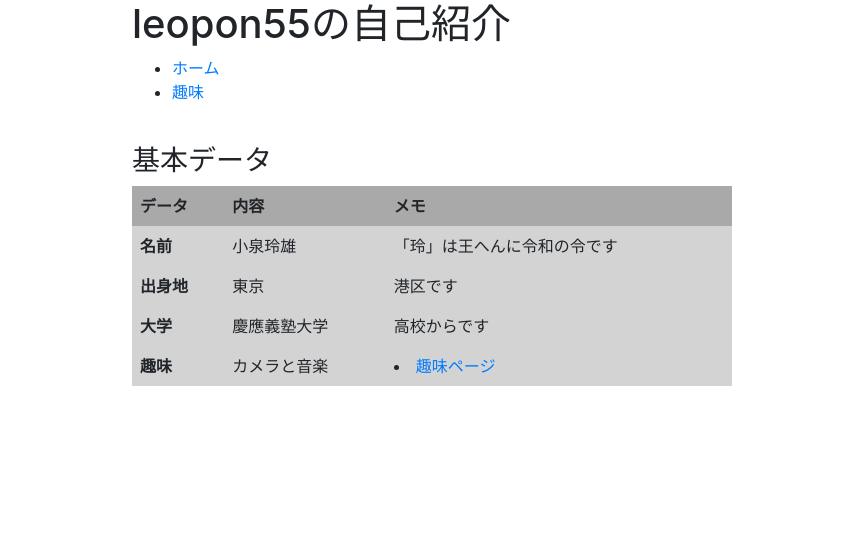
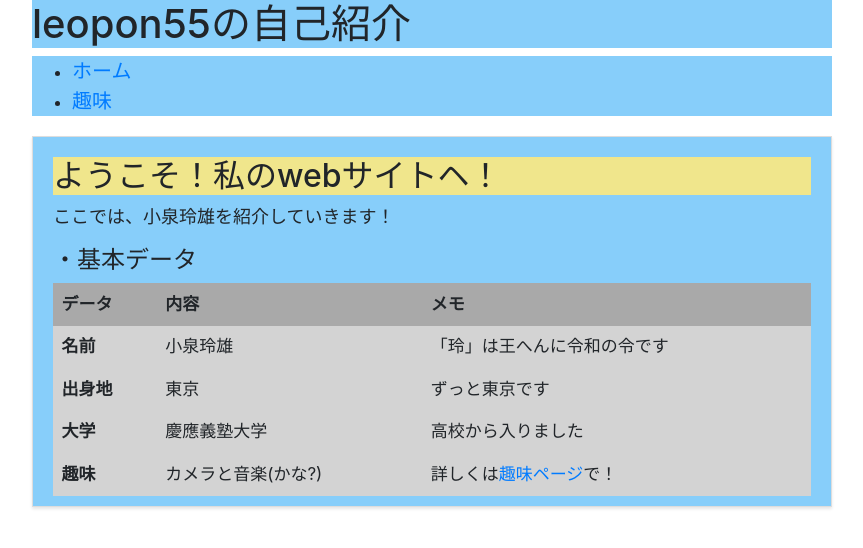
Before and after one commit to leopon55/leopon55.github.io, a plain HTML site: page index.html in a window 1280 px wide. Shown: the whole page, without its empty margins (208-1071 px from the left). Drawn offline with Linux system fonts and the light colour scheme.

Commit message:
趣味ページを作成しました。cssで、色を修正しました。

```diff
--- a/index.html
+++ b/index.html
@@ -10,20 +10,23 @@
 content="width=device-width, user-scalable=no, initial-scale=1.0, maximum-scale=1.0, minimum-scale=1.0">
 <meta http-equiv="X-UA-Compatible" content="ie=edge">
 <title>leopon55の自己紹介</title>
+<!-- これはブラウザの上のやつ -->
 </head>
 
 <body>  <!-- メイン,ここから目に見えるもの -->
     <header>
         <h1>leopon55の自己紹介</h1>
-        <ul>
-            <li> <a href="jikosyokai.html">ホーム</a> </li>
-            <li> <a href="syumi.html">趣味</a> </li>
-        </ul>
-        </header>
+            <ul>
 
-<br>
-
-<h3>基本データ</h3>
+                <li> <div class="uenolink"><a href="index.html">ホーム</a></div> </li>
+                <li> <div class="uenolink"><a href="syumi.html">趣味</a></div>  </li>
+            </ul>
+    </header>
+<section>
+    <h2>ようこそ！私のwebサイトヘ！</h2>
+    <p>ここでは、小泉玲雄を紹介していきます！
+        </p>
+<h3>・基本データ</h3>
 <table>
     <tr>
         <th>データ</th>
@@ -39,19 +42,20 @@ content="width=device-width, user-scalable=no, initial-scale=1.0, maximum-scale=
     <tr>
         <td><b>出身地</b></td>
         <td>東京</td>
-        <td>港区です</td>
+        <td>ずっと東京です</td>
     </tr>
     <tr>
         <td><b>大学</b></td>
         <td>慶應義塾大学</td>
-         <td>高校からです</td>
+         <td>高校から入りました</td>
     </tr>
     <tr>
         <td><b>趣味</b></td>
-        <td>カメラと音楽</td>
-        <td><li> <a href="syumi.html">趣味ページ</a> </li></td>
+        <td>カメラと音楽(かな?)</td>
+        <td> 詳しくは<a href="syumi.html">趣味ページ</a>で！ </td>
     </tr>
 </table>
 
+</section>
 </body>
 </html>
--- a/main.css
+++ b/main.css
@@ -1,14 +1,44 @@
 body {
-    width: 600px; text-align: left; margin-left: auto; margin-right: auto;
+    width: 800px; text-align: left; margin-left: auto; margin-right: auto;
 }
 
-textarea {
+h1{
+    background-color: lightskyblue;
+}
+h2{
+    background-color: khaki
+}
+h3{
+    font-size: 24px;
+}
+ul{
+    background-color: lightskyblue;
+}
+.uenolink{
+    color: green;
+    /* ↑実行されない...（aとかでやればいけるけど、tableのを変えたくない） (下はいける)*/
+    font-size: 20px;
+}
+
+section {
+    /* ---　記事の背景色 --- */
+    background: lightskyblue;
+    border: 1px solid #ddd;
+    margin: 20px auto;
+    box-shadow: 0 1px 0 #fff inset;
     width: 100%;
-    /* pxで書くと固定だけど、%でかけば、端末ごとにちょうどいいサイズで開ける */
+      /* pxで書くと固定だけど、%でかけば、端末ごとにちょうどいいサイズで開ける */
+    padding: 20px 20px 10px;
+    box-sizing: border-box;
+    position: relative;
+    box-shadow: 0 2px 3px rgba(0,0,0,0.1);
+    font-size: 18px;
 }
 
 table {
     width: 100%;
+    font-size:17px;
+
 }
 
 table tr {
```
Also changed, not shown: syumi.html (+33 -4 lines), camera_pic.jpg (added), tanktop.jpg (added), yabanai.jpg (added).
